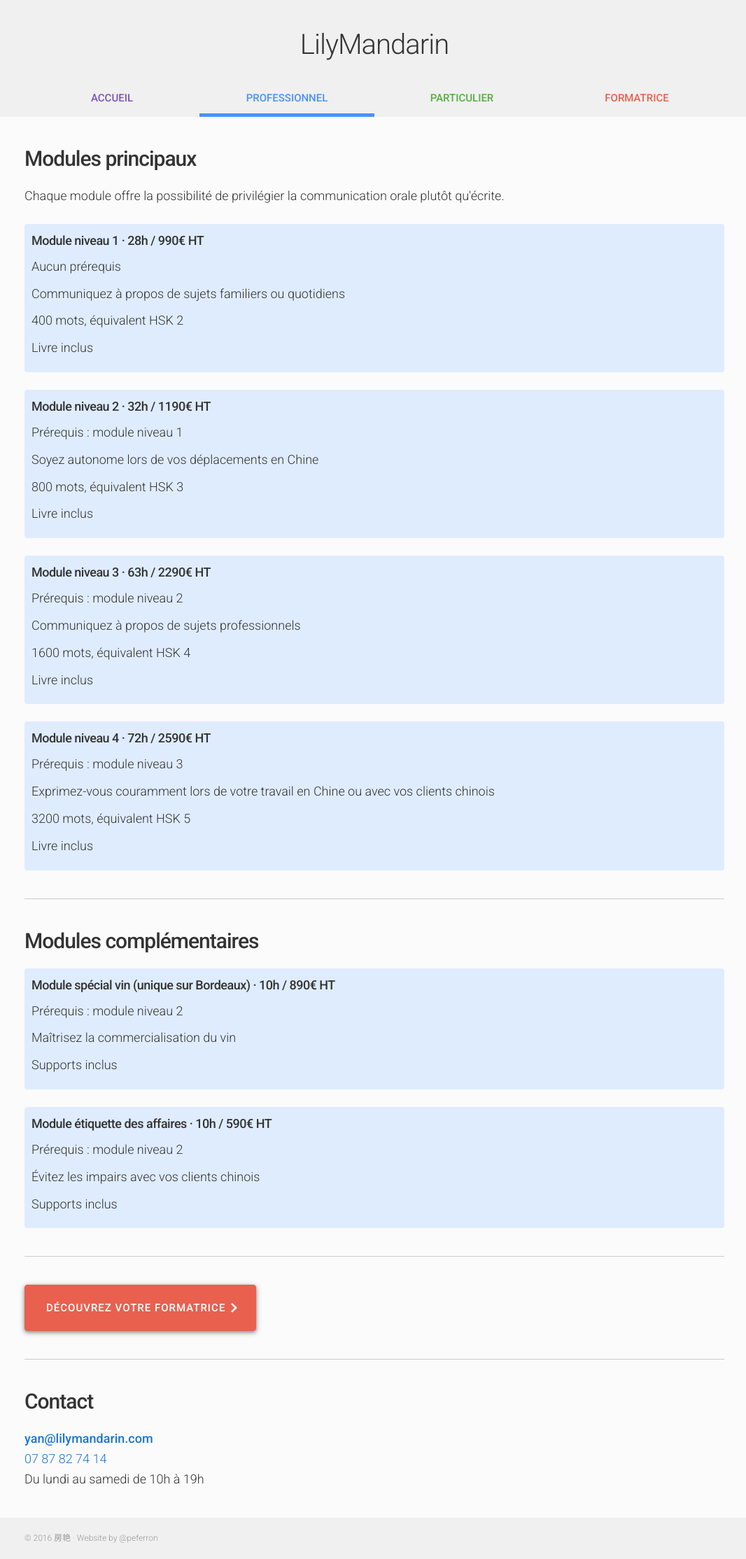
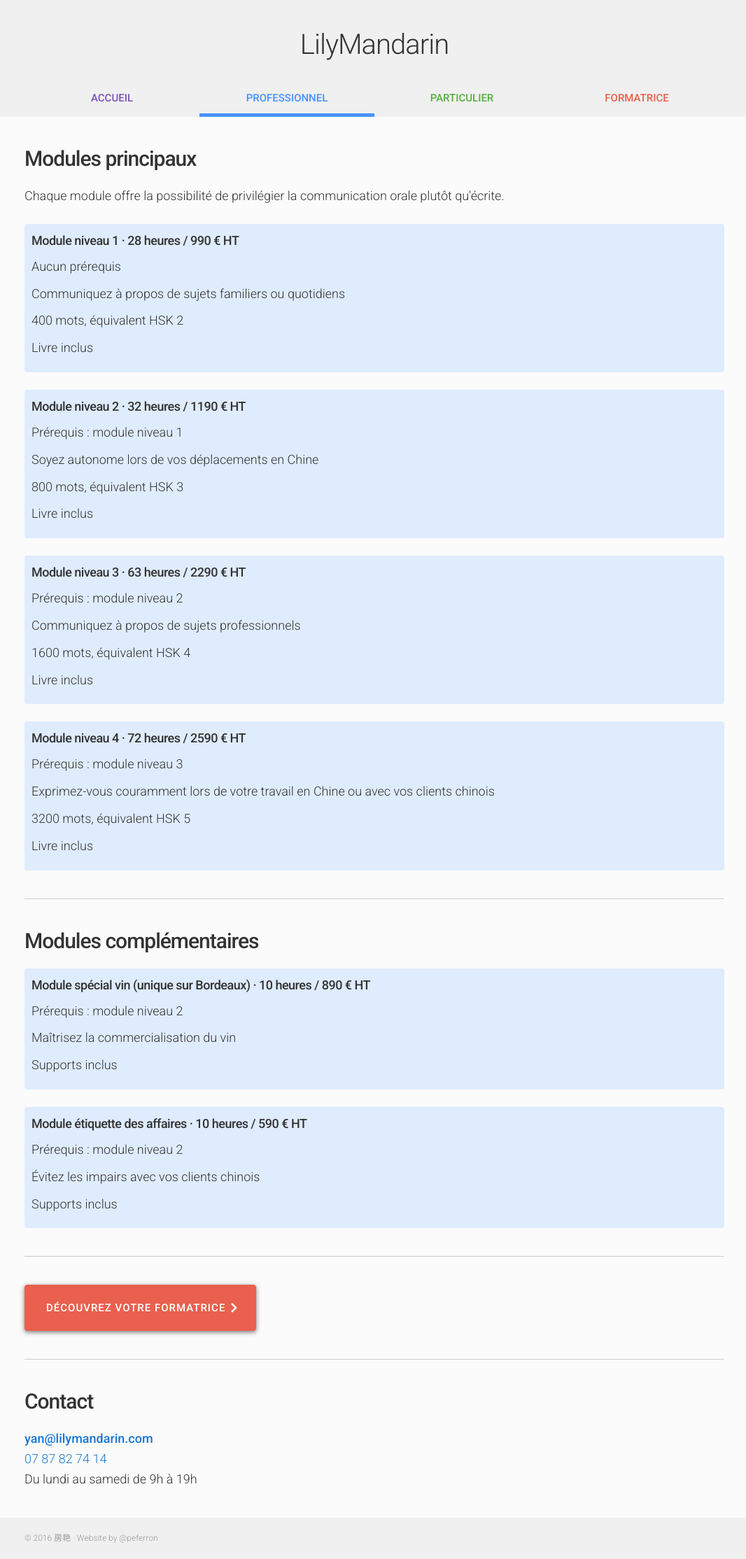
Before and after one commit to peferron/lilymandarin, a Jekyll site: the page built from professionnel/index.html, in a window 1280 px wide. Shown: the whole page at 70% size, without its empty margins (105-1171 px from the left). Built offline with Jekyll 4.4.1, drawn with Linux system fonts in a browser that asks for light colours.

Commit message:
Tweak pricing

```diff
--- a/_includes/contact.html
+++ b/_includes/contact.html
@@ -2,5 +2,5 @@
 <p>
   <a class="contact__email" href="mailto:yan@lilymandarin.com">yan@lilymandarin.com</a><br>
   <a class="contact__tel" href="tel:+33787827414">07 87 82 74 14</a><br>
-  Du lundi au samedi de 10h à 19h
+  Du lundi au samedi de 9h à 19h
 </p>
--- a/_sass/particulier.sass
+++ b/_sass/particulier.sass
@@ -3,3 +3,7 @@
 
 .particulier__situation ul
     font-weight: $bold-font-weight
+
+.particulier__free
+    font-weight: $bold-font-weight
+    color: green
--- a/professionnel/index.html
+++ b/professionnel/index.html
@@ -9,7 +9,7 @@ title: Cours pour professionnels
   <p>Chaque module offre la possibilité de privilégier la communication orale plutôt qu'écrite.</p>
 
   <div class="module">
-    <h5>Module niveau 1 · 28h / 990€ HT</h5>
+    <h5>Module niveau 1 · 28 heures / 990 € HT</h5>
     <ul>
       <li>Aucun prérequis</li>
       <li>Communiquez à propos de sujets familiers ou quotidiens</li>
@@ -19,7 +19,7 @@ title: Cours pour professionnels
   </div>
 
   <div class="module">
-    <h5>Module niveau 2 · 32h / 1190€ HT</h5>
+    <h5>Module niveau 2 · 32 heures / 1190 € HT</h5>
     <ul>
       <li>Prérequis : module niveau 1</li>
       <li>Soyez autonome lors de vos déplacements en Chine</li>
@@ -29,7 +29,7 @@ title: Cours pour professionnels
   </div>
 
   <div class="module">
-    <h5>Module niveau 3 · 63h / 2290€ HT</h5>
+    <h5>Module niveau 3 · 63 heures / 2290 € HT</h5>
     <ul>
       <li>Prérequis : module niveau 2</li>
       <li>Communiquez à propos de sujets professionnels</li>
@@ -39,7 +39,7 @@ title: Cours pour professionnels
   </div>
 
   <div class="module">
-    <h5>Module niveau 4 · 72h / 2590€ HT</h5>
+    <h5>Module niveau 4 · 72 heures / 2590 € HT</h5>
     <ul>
       <li>Prérequis : module niveau 3</li>
       <li>Exprimez-vous couramment lors de votre travail en Chine ou avec vos clients chinois</li>
@@ -53,7 +53,7 @@ title: Cours pour professionnels
   <h3>Modules complémentaires</h3>
 
   <div class="module">
-    <h5>Module spécial vin (unique sur Bordeaux) · 10h / 890€ HT</h5>
+    <h5>Module spécial vin (unique sur Bordeaux) · 10 heures / 890 € HT</h5>
     <ul>
       <li>Prérequis : module niveau 2</li>
       <li>Maîtrisez la commercialisation du vin</li>
@@ -62,7 +62,7 @@ title: Cours pour professionnels
   </div>
 
   <div class="module">
-    <h5>Module étiquette des affaires · 10h / 590€ HT</h5>
+    <h5>Module étiquette des affaires · 10 heures / 590 € HT</h5>
     <ul>
       <li>Prérequis : module niveau 2</li>
       <li>Évitez les impairs avec vos clients chinois</li>
```
Also changed, not shown: particulier/index.html (+10 -3 lines).
